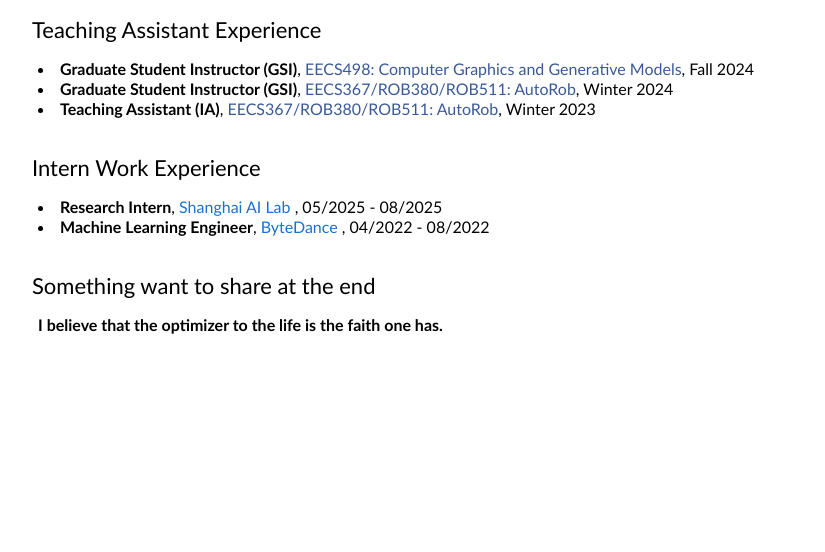
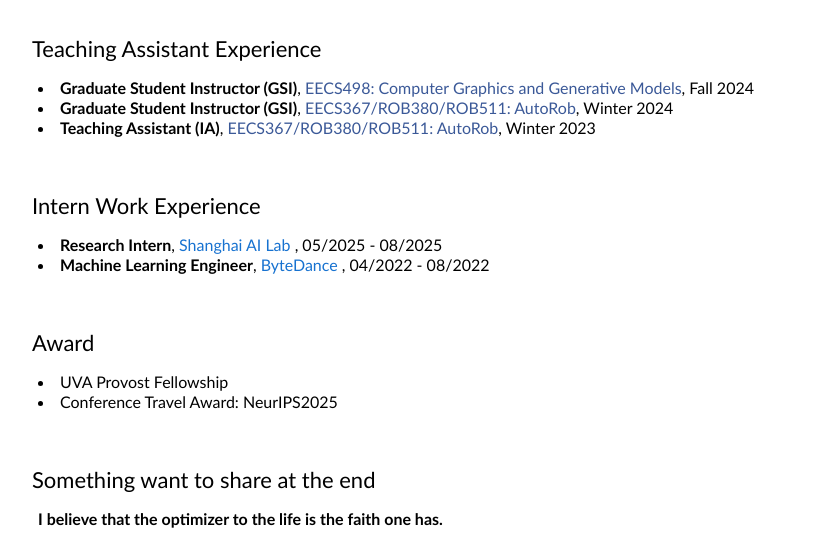
Before and after one commit to Kiteretsu77/BoyangWang, a plain HTML site: page index.html in a window 1280 px wide. Shown: the part 1846-2398 px from the top of the page, without its empty margins (228-1053 px from the left). Before the commit the page ends 2204 px from the top, so only its background shows below. Drawn offline with Linux system fonts and the light colour scheme.

Commit message:
docs: little update

```diff
--- a/index.html
+++ b/index.html
@@ -322,6 +322,7 @@
           </table>
 
           <br>
+          <br>
 
           <!-- Teaching -->
           <table
@@ -364,6 +365,7 @@
           </table>
 
           <br>
+          <br>
 
           <!-- Intern -->
           <table
@@ -403,6 +405,44 @@
           </table>
 
           <br>
+          <br>
+
+          <!-- Award -->
+          <table
+            style="width:100%;border:0px;border-spacing:0px;border-collapse:separate;margin-right:auto;margin-left:auto;">
+            <tbody>
+              <tr>
+                <td style="padding:0px 20px;width:100%;vertical-align:middle">
+                  <heading>Award</heading>
+                </td>
+              </tr>
+            </tbody>
+          </table>
+          <table
+            style="padding:0%;width:96%;border:0px;border-spacing:0px;border-collapse:separate;margin-right:auto;margin-left:auto;">
+            <tbody>
+              <tr>
+                <td style="padding:0px 10px;width:100%;vertical-align:middle">
+                  <p>
+
+                    <li style="line-height:125%">
+                      UVA Provost Fellowship
+                    </li>
+
+                    <li style="line-height:125%">
+                      Conference Travel Award: NeurIPS2025
+                    </li>
+
+                  </p>
+                </td>
+              </tr>
+
+            </tbody>
+          </table>
+
+          <br>
+          <br>
+
 
           <!-- Something talked at the end -->
           <table
```
